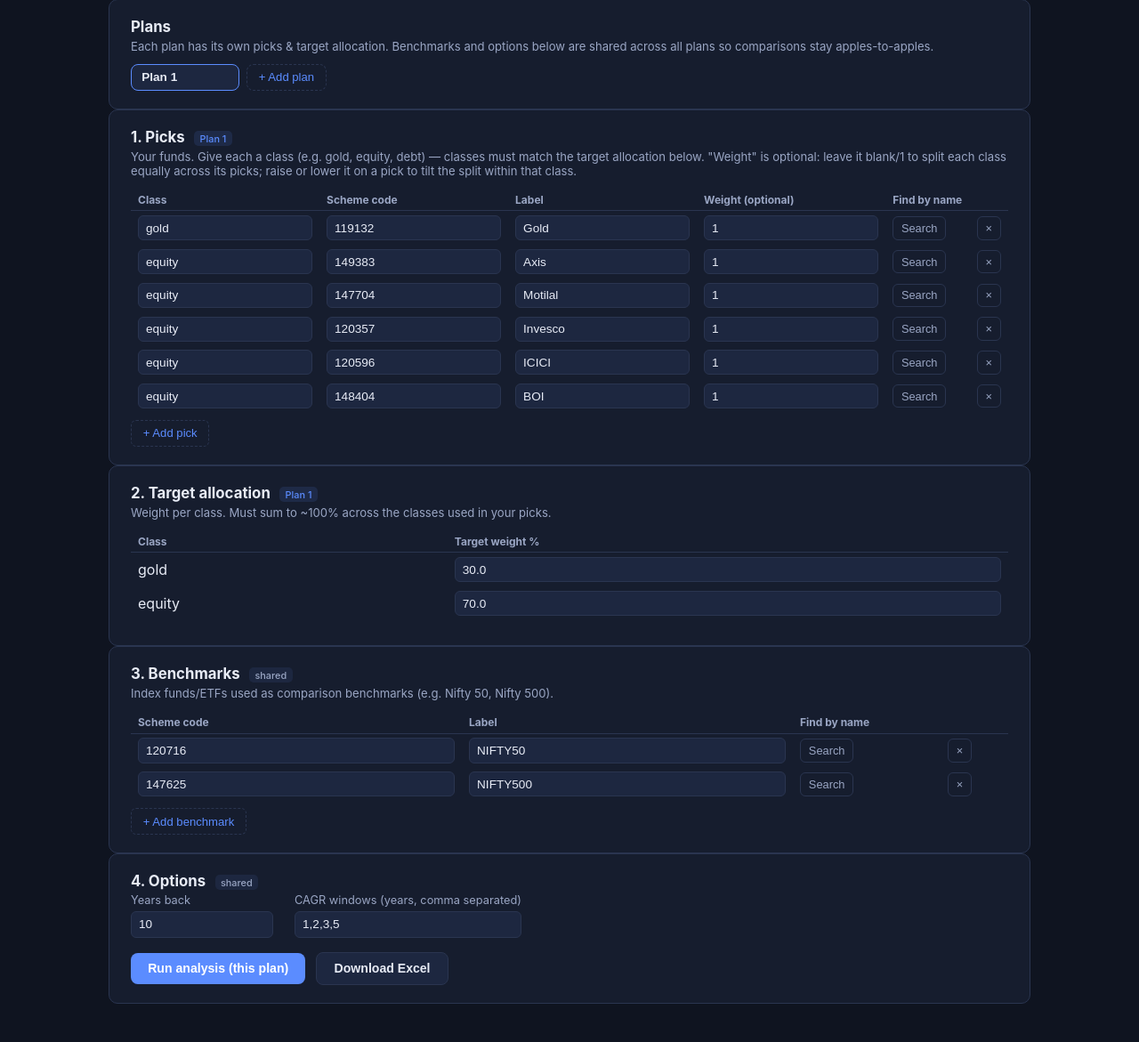
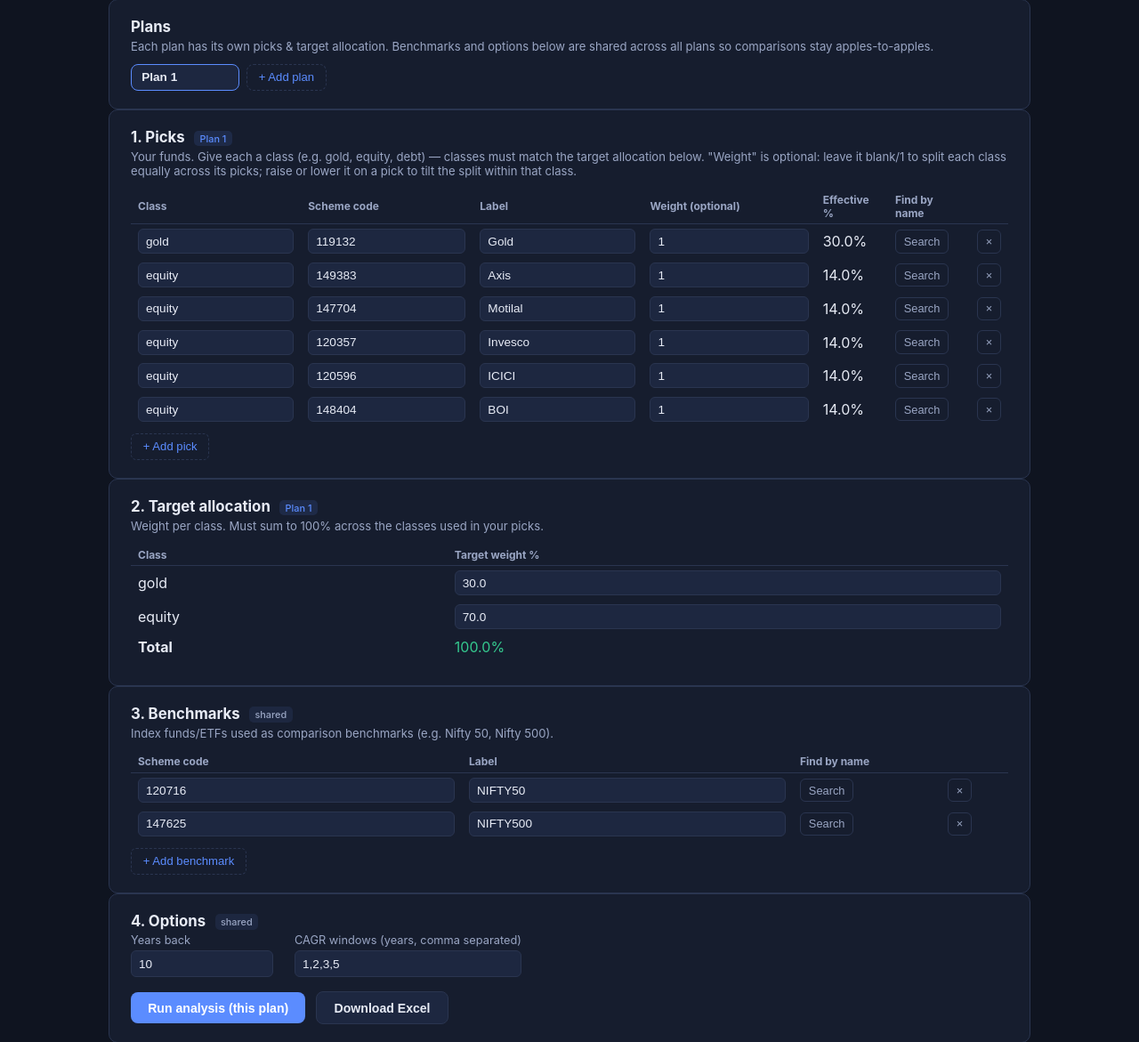
Before and after one commit to rishavparashar03/mf_portfolio, a Flask app: page / in a window 1280 px wide. Shown: the part 175-1346 px from the top of the page at 89% size. Before the commit the page ends 1303 px from the top, so only its background shows below. Run offline with Flask 3, Linux system fonts and the light colour scheme.

Commit message:
Faster search, target-allocation total, per-pick effective %
- Search: cache mfapi.in's full ~30k scheme list once (background thread,
  24h TTL) and search it in-memory instead of proxying mfapi.in's own
  /search endpoint per keystroke (~1.4s each). Also matches multi-word
  queries in any order ('hdfc gold' == 'gold hdfc'), which plain substring
  search on the proxied endpoint didn't do well.
- Target allocation table now shows a live Total row (green at 100%, red
  otherwise) so it's obvious when weights don't add up.
- Picks table gets a read-only 'Effective %' column: what share of the
  WHOLE portfolio each pick ends up at, given its class's target weight
  and its relative weight within that class. Updates live as target/weight
  inputs change.

Co-Authored-By: Claude Sonnet 5 <noreply@anthropic.com>

```diff
--- a/app.py
+++ b/app.py
@@ -4,9 +4,10 @@ import traceback
 from flask import Flask, request, jsonify, send_file, render_template
 import pandas as pd
 
-from engine import compute, compute_compare, result_to_json, search_scheme, EngineError
+from engine import compute, compute_compare, result_to_json, search_scheme_fast, prime_scheme_cache_async, EngineError
 
 app = Flask(__name__)
+prime_scheme_cache_async()  # warm the full-scheme-list cache in the background so search is fast from the first real query
 
 DEFAULTS = {
     "benches": [
@@ -38,7 +39,7 @@ def api_search():
     if not q:
         return jsonify([])
     try:
-        return jsonify(search_scheme(q))
+        return jsonify(search_scheme_fast(q))
     except Exception as e:
         return jsonify({"error": str(e)}), 502
 
--- a/engine.py
+++ b/engine.py
@@ -12,6 +12,7 @@ import pandas as pd
 
 API = "https://api.mfapi.in/mf/{}"
 SEARCH = "https://api.mfapi.in/mf/search?q={}"
+ALL_SCHEMES = "https://api.mfapi.in/mf"
 TD = 252
 AVOID = ("idcw", "dividend", "payout", "bonus", "regular", "half yearly", "quarterly")
 
@@ -22,17 +23,70 @@ _CACHE_TTL = 15 * 60
 _nav_cache = {}
 _cache_lock = threading.Lock()
 
+# mfapi.in's own /search endpoint round-trips ~1-1.5s per call, which reads as
+# "very slow" when it fires on every keystroke. Instead, pull the full list of
+# ~30k schemes ONCE (a few MB, a few seconds) and search it in-memory after
+# that -- effectively instant, and matches multi-word queries in any order
+# ("hdfc gold" == "gold hdfc"), unlike a plain substring search.
+_SCHEMES_TTL = 24 * 60 * 60
+_schemes_cache = {"data": None, "ts": 0, "loading": False}
+_schemes_lock = threading.Lock()
+
 
 class EngineError(Exception):
     pass
 
 
 def search_scheme(q, n=15):
+    """Fallback: proxies mfapi.in's own (slower) search directly."""
     r = requests.get(SEARCH.format(q), timeout=30).json()
     out = []
     for x in r[:n]:
         out.append({"schemeCode": x.get("schemeCode"), "schemeName": x.get("schemeName")})
     return out
+
+
+def _load_all_schemes():
+    data = requests.get(ALL_SCHEMES, timeout=60).json()
+    with _schemes_lock:
+        _schemes_cache["data"] = data
+        _schemes_cache["ts"] = time.time()
+        _schemes_cache["loading"] = False
+
+
+def prime_scheme_cache_async():
+    """Kick off the one-time full-list fetch in the background (call at app startup)."""
+    with _schemes_lock:
+        if _schemes_cache["loading"] or _schemes_cache["data"] is not None:
+            return
+        _schemes_cache["loading"] = True
+    threading.Thread(target=_load_all_schemes, daemon=True).start()
+
+
+def search_scheme_fast(q, n=15):
+    with _schemes_lock:
+        data = _schemes_cache["data"]
+        stale = data is None or (time.time() - _schemes_cache["ts"] > _SCHEMES_TTL)
+        loading = _schemes_cache["loading"]
+    if stale and not loading:
+        prime_scheme_cache_async()
+    if data is None:
+        # cache not warm yet (e.g. right after startup) -- fall back once so
+        # the user still gets results, cache will be instant next time.
+        return search_scheme(q, n)
+
+    tokens = [t for t in q.lower().split() if t]
+    if not tokens:
+        return []
+    scored = []
+    for x in data:
+        name = x.get("schemeName") or ""
+        name_lower = name.lower()
+        if all(t in name_lower for t in tokens):
+            first_pos = min(name_lower.find(t) for t in tokens)
+            scored.append((first_pos, len(name), x))
+    scored.sort(key=lambda r: (r[0], r[1]))
+    return [{"schemeCode": x.get("schemeCode"), "schemeName": x.get("schemeName")} for _, _, x in scored[:n]]
 
 
 def _fetch_nav_uncached(code):
--- a/static/app.js
+++ b/static/app.js
@@ -116,6 +116,7 @@
       <td><input type="number" data-f="code" value="${row.code ?? ""}"></td>
       <td><input type="text" data-f="label" value="${row.label ?? ""}"></td>
       <td><input type="number" step="0.1" min="0" placeholder="1" data-f="weight" value="${row.weight ?? ""}"></td>
+      <td data-eff style="color:var(--text-dim)">—</td>
       <td><button type="button" class="row-find" data-list="picks" data-idx="${idx}">Search</button></td>
       <td><button type="button" class="row-del" data-list="picks" data-idx="${idx}">&times;</button></td>`;
     return tr;
@@ -130,6 +131,7 @@
     picksBody.innerHTML = "";
     activePlan().picks.forEach((row, idx) => picksBody.appendChild(rowTemplatePick(row, idx)));
     syncTargetClasses();
+    updateEffectivePercents();
   }
 
   function syncTargetClasses() {
@@ -154,6 +156,53 @@
     if (Object.keys(plan.target).length === 0) {
       targetBody.innerHTML = `<tr><td colspan="2" style="color:var(--text-dim)">Add a pick with a class to define targets.</td></tr>`;
     }
+    const totalRow = document.createElement("tr");
+    totalRow.innerHTML = `<td><strong>Total</strong></td><td id="target-total-value"></td>`;
+    targetBody.appendChild(totalRow);
+    updateTargetTotal();
+  }
+
+  function updateTargetTotal() {
+    const plan = activePlan();
+    const total = Object.values(plan.target).reduce((a, b) => a + Number(b || 0), 0) * 100;
+    const el = document.getElementById("target-total-value");
+    if (!el) return;
+    el.textContent = total.toFixed(1) + "%";
+    el.style.color = Math.abs(total - 100) < 0.05 ? "var(--pos)" : "var(--danger)";
+  }
+
+  // effective % of the WHOLE portfolio each pick ends up at, given its
+  // class's target weight and how that class's weight is split among its picks.
+  function effectivePercents(plan) {
+    const classSum = {};
+    plan.picks.forEach(p => {
+      const cls = (p.cls || "").trim();
+      if (!cls) return;
+      const w = (p.weight === "" || p.weight == null || isNaN(Number(p.weight)) || Number(p.weight) <= 0) ? 1 : Number(p.weight);
+      classSum[cls] = (classSum[cls] || 0) + w;
+    });
+    return plan.picks.map(p => {
+      const cls = (p.cls || "").trim();
+      if (!cls || !classSum[cls] || !plan.target[cls]) return null;
+      const w = (p.weight === "" || p.weight == null || isNaN(Number(p.weight)) || Number(p.weight) <= 0) ? 1 : Number(p.weight);
+      return plan.target[cls] * (w / classSum[cls]) * 100;
+    });
+  }
+
+  function updateEffectivePercents() {
+    const plan = activePlan();
+    const eff = effectivePercents(plan);
+    document.querySelectorAll("#picks-table tbody tr").forEach((tr, idx) => {
+      const cell = tr.querySelector("[data-eff]");
+      if (!cell) return;
+      if (eff[idx] == null) {
+        cell.textContent = "—";
+        cell.style.color = "var(--text-dim)";
+      } else {
+        cell.textContent = eff[idx].toFixed(1) + "%";
+        cell.style.color = "var(--text)";
+      }
+    });
   }
 
   function listFor(tableId) {
@@ -171,9 +220,12 @@
       if (f === "code" || f === "weight") val = val ? Number(val) : "";
       list[idx][f] = val;
       if (table.id === "picks-table" && f === "cls") syncTargetClasses();
+      if (table.id === "picks-table" && (f === "weight" || f === "cls")) updateEffectivePercents();
     }
     if (e.target.dataset.cls !== undefined) {
       activePlan().target[e.target.dataset.cls] = Number(e.target.value || 0) / 100;
+      updateTargetTotal();
+      updateEffectivePercents();
     }
   });
 
--- a/templates/index.html
+++ b/templates/index.html
@@ -29,7 +29,7 @@
     <h2>1. Picks <span id="active-plan-label" class="plan-badge"></span></h2>
     <p class="hint">Your funds. Give each a class (e.g. gold, equity, debt) — classes must match the target allocation below. "Weight" is optional: leave it blank/1 to split each class equally across its picks; raise or lower it on a pick to tilt the split within that class.</p>
     <table id="picks-table" class="editable">
-      <thead><tr><th>Class</th><th>Scheme code</th><th>Label</th><th>Weight (optional)</th><th>Find by name</th><th></th></tr></thead>
+      <thead><tr><th>Class</th><th>Scheme code</th><th>Label</th><th>Weight (optional)</th><th>Effective %</th><th>Find by name</th><th></th></tr></thead>
       <tbody></tbody>
     </table>
     <button type="button" class="btn-add" data-add="picks">+ Add pick</button>
@@ -37,7 +37,7 @@
 
   <section class="card">
     <h2>2. Target allocation <span id="active-plan-label2" class="plan-badge"></span></h2>
-    <p class="hint">Weight per class. Must sum to ~100% across the classes used in your picks.</p>
+    <p class="hint">Weight per class. Must sum to 100% across the classes used in your picks.</p>
     <table id="target-table" class="editable">
       <thead><tr><th>Class</th><th>Target weight %</th></tr></thead>
       <tbody></tbody>
```
